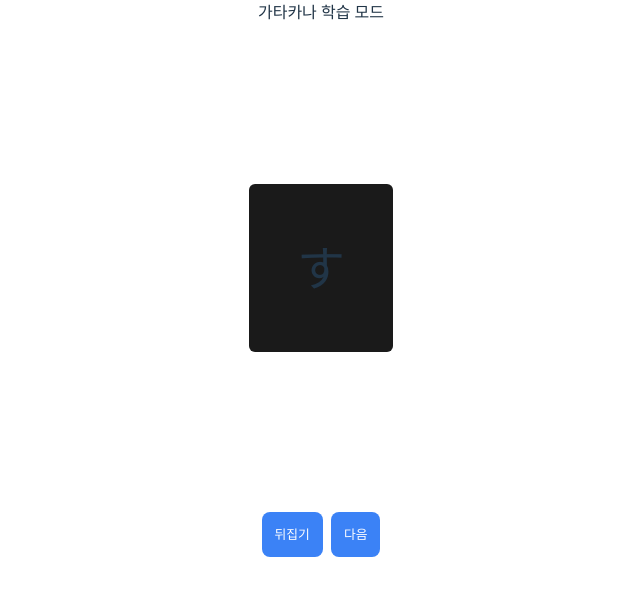
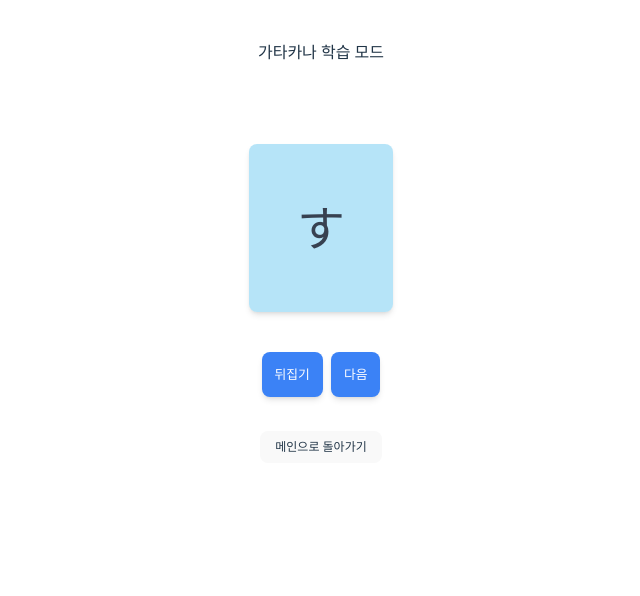
Before and after one commit to wldnswldnswl/KanaFlash, a React (Vite) app: page /flash in a window 1280 px wide. Shown: the top 596 px of the page, without its empty margins (319-959 px from the left). Built offline with nearby package versions, Linux system fonts and the light colour scheme.

Commit message:
feat: add 'move to mainpage' styles: add small-btn, change main color

```diff
--- a/src/components/KanaControls.tsx
+++ b/src/components/KanaControls.tsx
@@ -8,13 +8,13 @@ export default function FlashCardControls({ onFlip, onNext }: FlashCardControlsP
         <div className="kana-controls">
             <button
                 onClick={onFlip}
-                className="main-btn"
+                className="btn-main"
             >
                 뒤집기
             </button>
             <button
                 onClick={onNext}
-                className={"main-btn"}
+                className="btn-main"
             >
                 다음
             </button>
--- a/src/index.css
+++ b/src/index.css
@@ -76,23 +76,33 @@ button:focus-visible {
 
 .box {
   height: 100vh;
+  @apply py-8 px-4;
 }
 
 .header {
   /* text */
-  @apply text-center font-bold text-[1rem];
+  @apply text-center font-bold text-[1rem] grid my-2;
+}
+
+.content {
+  /* layout */
+  @apply my-[10vh];
+
+  /* text */
+  @apply text-center font-bold text-[3rem];
+}
+
+.main-menu {
+  @apply grid grid-cols-1 gap-1;
 }
 
 .card {
-  /* layout */
-  @apply p-[6vh] my-[20vh];
+  /* decoration */
+  @apply rounded-lg bg-[#1a1a1a] shadow-md;
+  @apply bg-sky-500/30 text-gray-700;
+  @apply p-[6vh] mb-[5vh];
+}
 
-  /* text */
-  @apply text-center font-bold text-[3rem];
-
-  /* decoration */
-  @apply rounded-md bg-[#1a1a1a];
-}
 
 .kana-controls {
   /* layout */
@@ -102,8 +112,13 @@ button:focus-visible {
   /* decoration */
 }
 
-.main-btn {
+.btn-main {
   @apply px-3 text-[0.8rem] py-3 bg-blue-500 text-white rounded-lg hover:bg-blue-600 focus:outline-none focus:ring-2 focus:ring-blue-400 transition duration-200;
+  @apply shadow-md;
+}
+
+.btn-small {
+    @apply text-xs my-[1vh];
 }
 
 
--- a/src/pages/FlashCardPage.tsx
+++ b/src/pages/FlashCardPage.tsx
@@ -8,7 +8,7 @@ import {
     KATAKANA_MODE,
 } from "../constants/kanaFlash";
 import FlashCardControls from "../components/KanaControls";
-import { useSearchParams } from 'react-router-dom';
+import { useSearchParams, useNavigate } from 'react-router-dom';
 
 export type KanaWord = {
     kana: string;
@@ -18,6 +18,7 @@ export type KanaWord = {
 
 export default function FlashCardPage() {
     const [searchParams] = useSearchParams();
+    const navigate = useNavigate();
     const mode = searchParams.get("mode");
 
     const [kanaWord, setKanaWordState] = useState<KanaWord>(() => ({
@@ -56,13 +57,17 @@ export default function FlashCardPage() {
         return filtered[index];
     };
 
+    const moveToMain = () => {
+        navigate("/main");
+    };
+
     return (
-        <div className="box py-8 px-4">
+        <div className="box">
             <div className="header my-2">
                 {mode === HIRAGANA_MODE ? '히라가나' : '가타카나'} 학습 모드
             </div>
 
-            <div>
+            <div className="content">
                 <KanaCard word={kanaWord} />
                 <FlashCardControls
                     onFlip={() =>
@@ -70,6 +75,10 @@ export default function FlashCardPage() {
                     }
                     onNext={setNextKana}
                 />
+                <button className='btn-small'
+                        onClick={moveToMain}>
+                    메인으로 돌아가기
+                </button>
             </div>
         </div>
     );
--- a/src/pages/MainPage.tsx
+++ b/src/pages/MainPage.tsx
@@ -13,17 +13,17 @@ export default function MainPage() {
 
     return (
         <div className="box">
-            <h1>
+            <div className="header">
                 KanaFlash ✨
-            </h1>
+            </div>
 
-            <div>
-                <button
+            <div className="content main-menu">
+                <button className="btn-main"
                     onClick={goToHiraganaFlash}
                 >
                     히라가나 외우기
                 </button>
-                <button
+                <button className="btn-main"
                     onClick={goToKatakanaFlash}
                 >
                     가타카나 외우기
```
